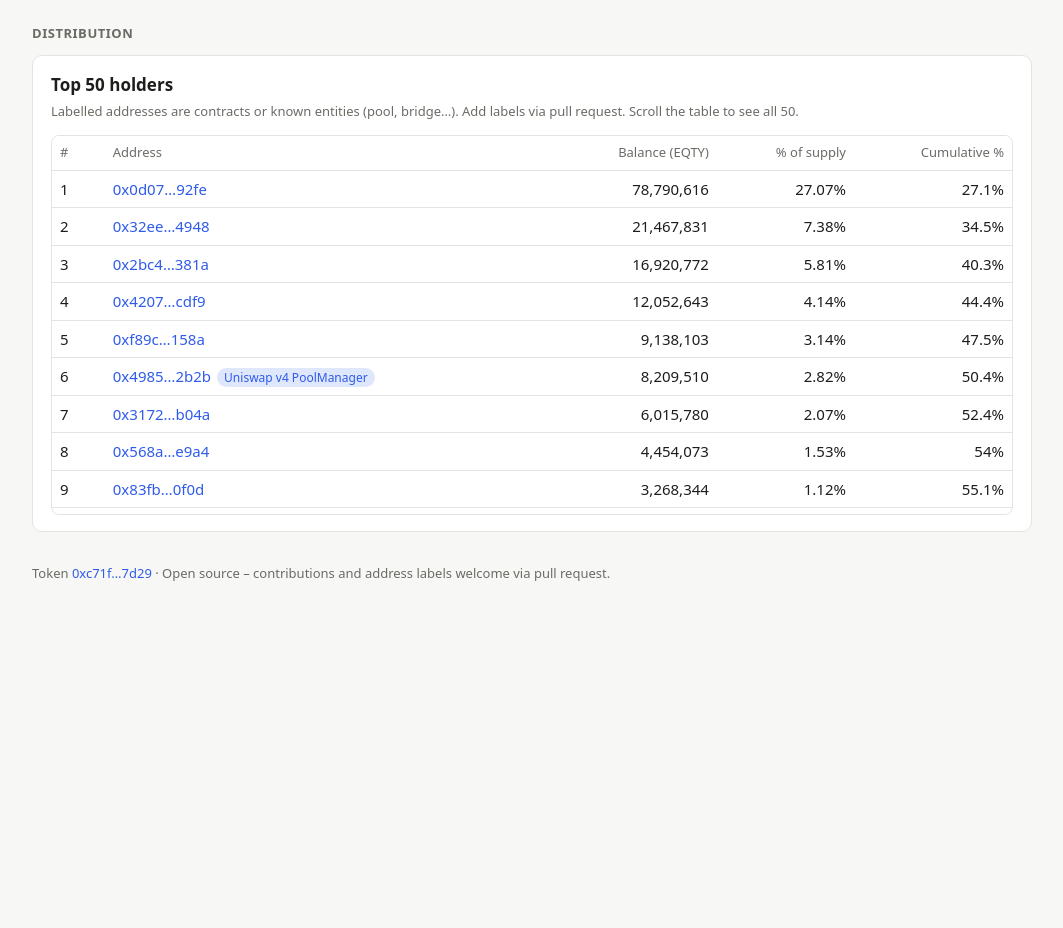
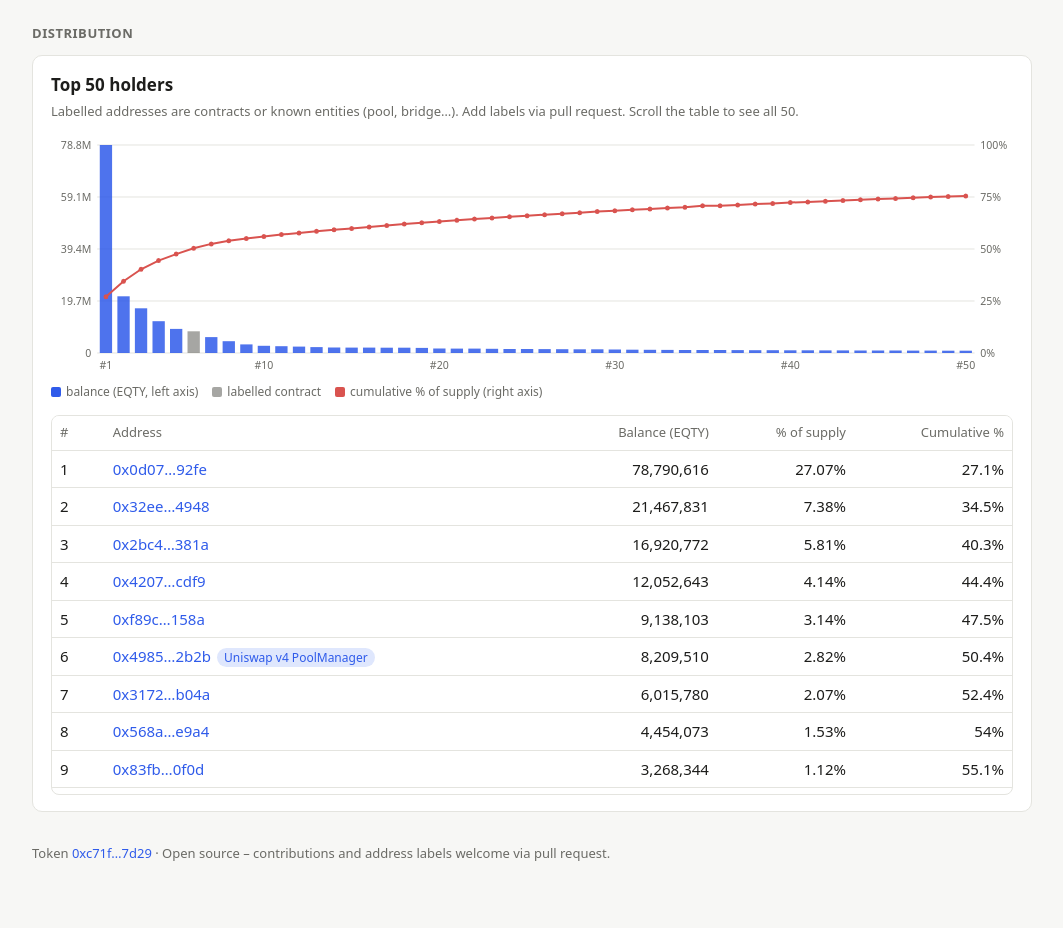
Before and after one commit to MDRX92/eqty-dashboard, a plain HTML site: page site/index.html in a window 1280 px wide. Shown: the part 1340-2268 px from the top of the page, without its empty margins (108-1171 px from the left). Before the commit the page ends 1988 px from the top, so only its background shows below. Drawn offline with Linux system fonts and the light colour scheme.

Commit message:
Top 50 holders: bar chart of balances with cumulative % line
Co-Authored-By: Claude Opus 5.5 <noreply@anthropic.com>
Claude-Session: https://claude.ai/code/session_01VrGcJe8Ygv2T266BaEjXNi

```diff
--- a/site/index.html
+++ b/site/index.html
@@ -60,6 +60,14 @@
   svg.line text { fill: var(--muted); font-size: 11px; }
   svg.line line { stroke: var(--line); }
   .scroll { overflow-x: auto; }
+  svg.combo { width: 100%; height: 240px; display: block; overflow: visible; margin-bottom: 14px; }
+  svg.combo rect { fill: var(--accent); opacity: .85; }
+  svg.combo rect.lab { fill: var(--muted); opacity: .6; }
+  svg.combo rect:hover { opacity: 1; }
+  svg.combo path.cum { fill: none; stroke: var(--down); stroke-width: 2; }
+  svg.combo circle { fill: var(--down); }
+  svg.combo text { fill: var(--muted); font-size: 11px; }
+  svg.combo line { stroke: var(--line); }
   .tablebox { max-height: 380px; overflow: auto; border: 1px solid var(--line); border-radius: 8px; }
   .tablebox thead th { position: sticky; top: 0; background: var(--card); z-index: 1; box-shadow: 0 1px 0 var(--line); }
   .tablebox tbody tr:last-child td { border-bottom: none; }
@@ -130,6 +138,8 @@
   <section class="card">
     <h2>Top 50 holders</h2>
     <p class="note">Labelled addresses are contracts or known entities (pool, bridge…). Add labels via pull request. Scroll the table to see all 50.</p>
+    <div id="top50-chart"></div>
+    <div class="legend" style="margin:-6px 0 14px"><span><i style="background:var(--accent)"></i>balance (EQTY, left axis)</span><span><i style="background:var(--muted);opacity:.6"></i>labelled contract</span><span><i style="background:var(--down)"></i>cumulative % of supply (right axis)</span></div>
     <div class="tablebox">
       <table>
         <thead><tr><th>#</th><th>Address</th><th class="num">Balance (EQTY)</th><th class="num">% of supply</th><th class="num">Cumulative %</th></tr></thead>
@@ -170,6 +180,28 @@ function lineChart(el, points) {           // points: [{x: "YYYY-MM-DD", y: numb
   const xl = [0, Math.floor(points.length / 2), points.length - 1].map((i, k) =>
     `<text x="${sx(i)}" y="${H - 4}" text-anchor="${["start", "middle", "end"][k]}">${points[i].x}</text>`).join("");
   el.innerHTML = `<svg class="line" viewBox="0 0 ${W} ${H}" preserveAspectRatio="none">${ticks}<path class="a" d="${area}"/><path class="l" d="${d}" vector-effect="non-scaling-stroke"/>${xl}</svg>`;
+}
+
+function comboChart(el, rows) {          // bars = balance, line = cumulative %
+  if (!rows.length) return;
+  const W = 1000, H = 240, P = { l: 48, r: 40, t: 10, b: 22 };
+  const n = rows.length, cw = (W - P.l - P.r) / n, maxB = Math.max(...rows.map(r => r.balance));
+  const yb = v => P.t + (1 - v / maxB) * (H - P.t - P.b);
+  const yp = v => P.t + (1 - v / 100) * (H - P.t - P.b);
+  const cx = i => P.l + cw * i + cw / 2;
+  const grid = [0, .25, .5, .75, 1].map(f =>
+    `<line x1="${P.l}" x2="${W - P.r}" y1="${yb(maxB * f)}" y2="${yb(maxB * f)}"/>` +
+    `<text x="${P.l - 6}" y="${yb(maxB * f) + 4}" text-anchor="end">${compact(maxB * f)}</text>` +
+    `<text x="${W - P.r + 6}" y="${yp(100 * f) + 4}">${100 * f}%</text>`).join("");
+  const barsSvg = rows.map((r, i) => {
+    const y = yb(r.balance);
+    return `<rect class="${r.label ? "lab" : ""}" x="${(P.l + cw * i + cw * 0.15).toFixed(1)}" y="${y.toFixed(1)}" width="${(cw * 0.7).toFixed(1)}" height="${(H - P.b - y).toFixed(1)}"><title>#${r.rank} ${short(r.address)}${r.label ? " (" + r.label + ")" : ""}: ${fmt(r.balance)} EQTY · ${fmt(r.pct_of_supply, 2)}% · cumulative ${fmt(r.cumulative_pct, 1)}%</title></rect>`;
+  }).join("");
+  const d = rows.map((r, i) => `${i ? "L" : "M"}${cx(i).toFixed(1)},${yp(r.cumulative_pct).toFixed(1)}`).join("");
+  const dots = rows.map((r, i) => `<circle cx="${cx(i).toFixed(1)}" cy="${yp(r.cumulative_pct).toFixed(1)}" r="2.5"><title>Top ${r.rank}: ${fmt(r.cumulative_pct, 1)}% of supply</title></circle>`).join("");
+  const xl = [1, 10, 20, 30, 40, 50].filter(k => k <= n).map(k =>
+    `<text x="${cx(k - 1)}" y="${H - 6}" text-anchor="middle">#${k}</text>`).join("");
+  el.innerHTML = `<svg class="combo" viewBox="0 0 ${W} ${H}" preserveAspectRatio="none">${grid}${barsSvg}<path class="cum" d="${d}" vector-effect="non-scaling-stroke"/>${dots}${xl}</svg>`;
 }
 
 function bars(el, rows, value, title) {
@@ -253,6 +285,7 @@ function bars(el, rows, value, title) {
   }
 
   // Top 50
+  comboChart($("top50-chart"), h);
   $("holders").innerHTML = h.map(r => `
     <tr>
       <td>${r.rank}</td>
```
